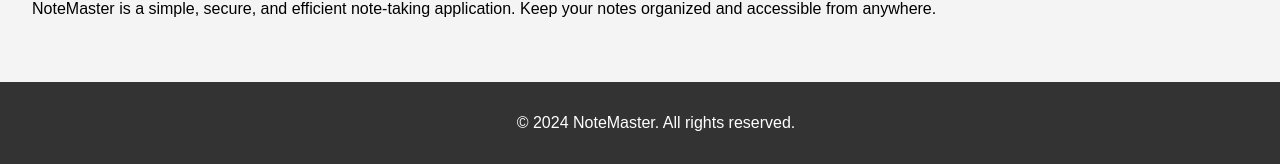
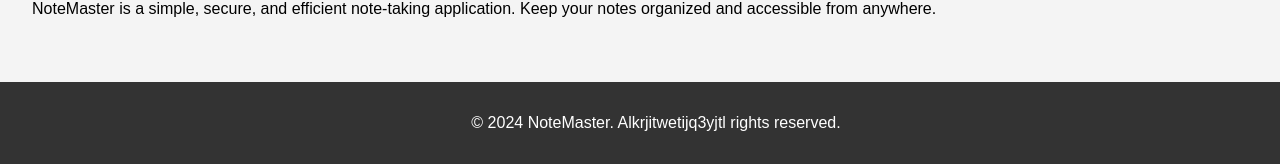
Before and after one commit to ThaVip/NoteMaster, a Flask app: page / in a window 1280 px wide. Shown: the part 1834-1998 px from the top of the page. Run offline with Flask 3, Linux system fonts and the light colour scheme.

Commit message:
Update landing.html

```diff
--- a/app/templates/landing.html
+++ b/app/templates/landing.html
@@ -42,7 +42,7 @@
         </section>
     </main>
     <footer>
-        <p>&copy; 2024 NoteMaster. All rights reserved.</p>
+        <p>&copy; 2024 NoteMaster. Alkrjitwetijq3yjtl rights reserved.</p>
     </footer>
 </body>
 </html>
```
